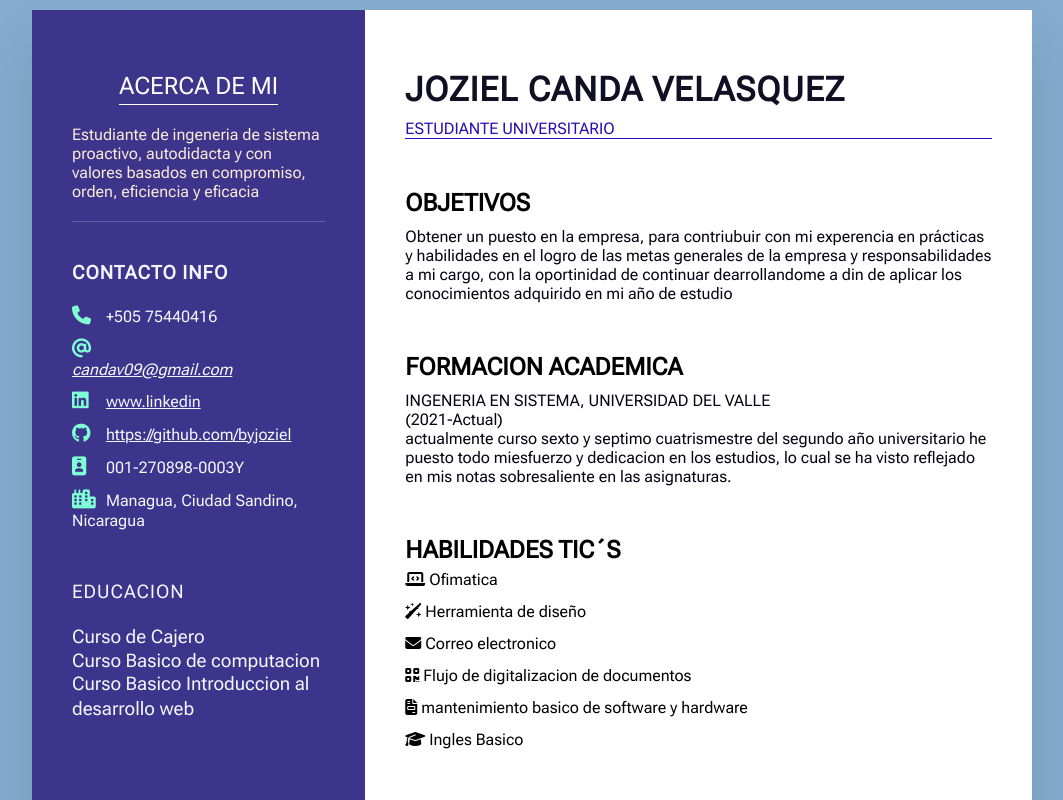
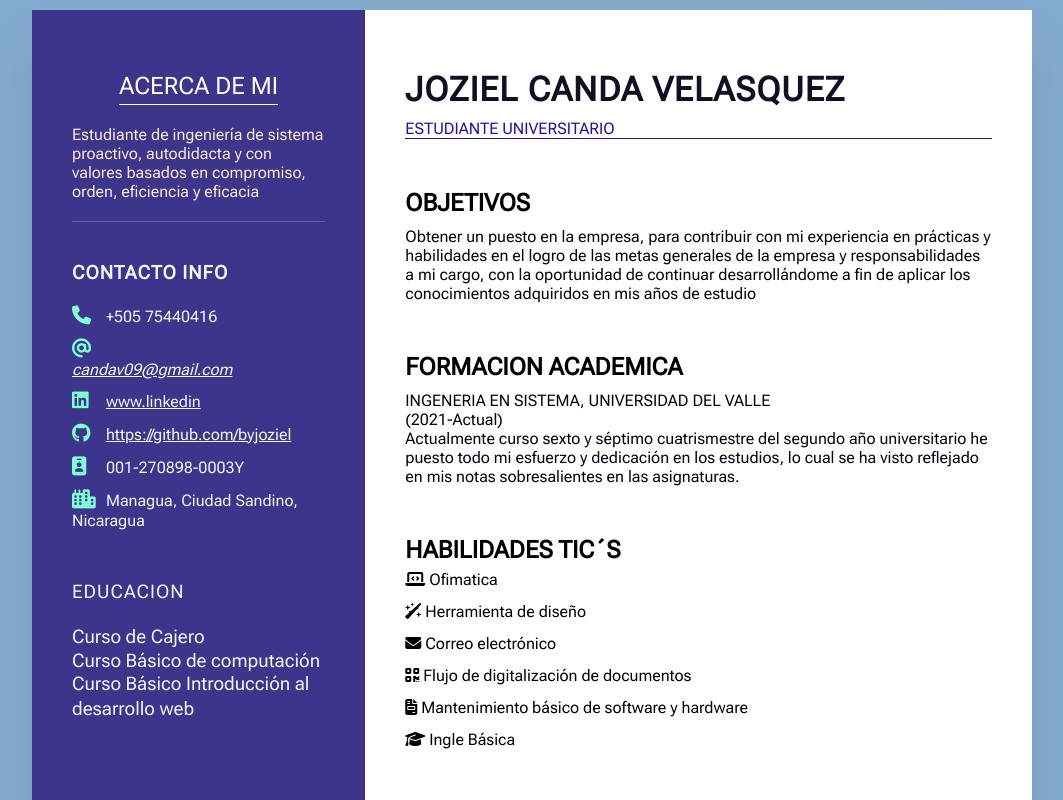
Before and after one commit to byjoziel/CV, a website: page index.html in a window 1280 px wide. Shown: the top 800 px of the page, without its empty margins (108-1171 px from the left). Drawn offline with nearby package versions, Linux system fonts and the light colour scheme.

Commit message:
correpciones

```diff
--- a/index.html
+++ b/index.html
@@ -15,7 +15,7 @@
 <div class="profileText">
     <h2>ACERCA DE MI</h2>
     <p>
-        Estudiante de ingeneria de sistema proactivo, autodidacta y con valores basados en compromiso, orden, eficiencia y eficacia
+        Estudiante de ingeniería de sistema proactivo, autodidacta y con valores basados en compromiso, orden, eficiencia y eficacia
     </p>
 
 </div>
@@ -60,8 +60,8 @@
         <li>
 
             <h3>Curso de Cajero</h3>
-            <h3>Curso Basico de computacion</h3>
-            <h3>Curso Basico Introduccion al desarrollo web</h3>
+            <h3>Curso Básico de computación</h3>
+            <h3>Curso Básico Introducción al desarrollo web</h3>
 
         </li>
 
@@ -79,14 +79,14 @@
                  <h2 class="titulo3">
                      OBJETIVOS
                  </h2>
-                 <p class="obj">Obtener un puesto en la empresa, para contriubuir con mi experencia en prácticas y habilidades en el logro de las metas generales de la empresa y responsabilidades a mi cargo, con la oportinidad de continuar dearrollandome a din de aplicar los conocimientos adquirido en mi año de estudio</p>
+                 <p class="obj">Obtener un puesto en la empresa, para contribuir con mi experiencia en prácticas y habilidades en el logro de las metas generales de la empresa y responsabilidades a mi cargo, con la oportunidad de continuar desarrollándome a fin de aplicar los conocimientos adquiridos en mis años de estudio</p>
 
              </div>
              <div class="about">
                 <h2 class="titulo3">
                     FORMACION ACADEMICA
                 </h2>
-                <p class="obj">INGENERIA EN SISTEMA, UNIVERSIDAD DEL VALLE <BR>(2021-Actual)<br>actualmente curso sexto y septimo cuatrismestre del segundo año universitario he puesto todo miesfuerzo y dedicacion en los estudios, lo cual se ha visto reflejado en mis notas sobresaliente en las asignaturas.</p>
+                <p class="obj">INGENERIA EN SISTEMA, UNIVERSIDAD DEL VALLE <BR>(2021-Actual)<br>Actualmente curso sexto y séptimo cuatrismestre del segundo año universitario he puesto todo mi esfuerzo y dedicación en los estudios, lo cual se ha visto reflejado en mis notas sobresalientes en las asignaturas.</p>
 
             </div>
             <div class="about">
@@ -105,20 +105,20 @@
                     </li>
                     <li>
                         <span class="icon"><i class="fa-solid fa-envelope"></i></span>
-            <span class="text">Correo electronico</span>
+            <span class="text">Correo electrónico</span>
 
                     </li>
                     <li>
                         <span class="icon"><i class="fa-solid fa-qrcode"></i></span>
-                        <span class="text">Flujo de digitalizacion de documentos</span>
+                        <span class="text">Flujo de digitalización de documentos</span>
                     </li>
                     <li>
                         <span class="icon"><i class="fa-solid fa-file-invoice"></i></span>
-                        <span class="text">mantenimiento basico de software y hardware</span>
+                        <span class="text">Mantenimiento básico de software y hardware</span>
                     </li>
                     <li>
                         <span class="icon"><i class="fa-solid fa-graduation-cap"></i></span>
-                        <span class="text">Ingles Basico</span>
+                        <span class="text">Ingle Básica </span>
                     </li>
                 </ul>
 
```
